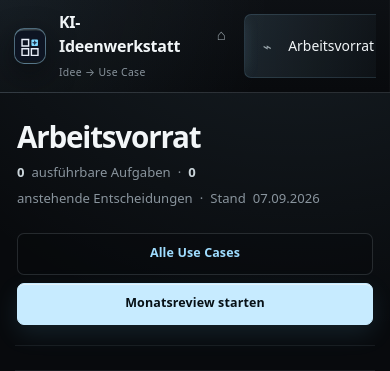
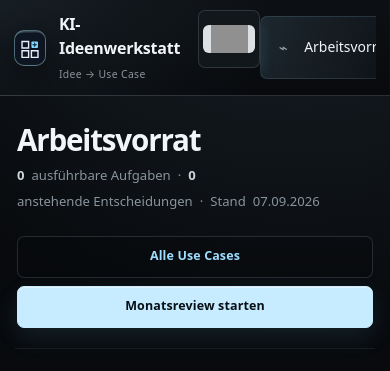
Before and after one commit to Satte882/KI-UseCase-Radar, a Django app: page / in a window 390 px wide. Shown: the top 371 px of the page. Run offline with Django 5.2, Linux system fonts and the light colour scheme; the visitor is signed in with stand-in values (Sample User, id 1); data comes from the database, SQL or seed files in the repository; data that the repository does not hold is empty; parts of the project's set-up code (start-up, migrations or seed data) failed here and were passed over; some libraries are stand-ins or nearby versions; grey boxes are pictures that could not be loaded.

Commit message:
feat: enlarge app return control as RSD Demo button

```diff
--- a/static/css/ui-vnext-tokens.css
+++ b/static/css/ui-vnext-tokens.css
@@ -91,6 +91,57 @@
   outline-offset: 3px;
 }
 
+/* Deutlich sichtbarer Rückweg aus der App zur separat gestalteten RSD-Präsentation. */
+.ui-vnext .app-sidebar > a[aria-label="Zur Startseite"] {
+  width: 100%;
+  min-height: 68px;
+  margin: 0 0 17px;
+  padding: 8px 10px;
+  border-color: var(--line);
+  background: var(--surface-2);
+}
+
+.ui-vnext .app-sidebar > a[aria-label="Zur Startseite"] .nav-icon {
+  display: block;
+  flex: 0 0 64px;
+  width: 64px;
+  height: 34px;
+  border-radius: 6px;
+  font-size: 0;
+  background: var(--ink) url("../img/rsd-logo.svg") center / contain no-repeat;
+}
+
+.ui-vnext .app-sidebar > a[aria-label="Zur Startseite"]::after {
+  content: "RSD Demo";
+  color: var(--ink);
+  font-size: .96rem;
+  font-weight: 720;
+  letter-spacing: -.01em;
+}
+
+.ui-vnext .app-sidebar > a[aria-label="Zur Startseite"]:hover {
+  border-color: var(--line-strong);
+  background: var(--surface-3);
+}
+
+@media (max-width: 1100px) {
+  .ui-vnext .app-sidebar > a[aria-label="Zur Startseite"] {
+    justify-content: center;
+    min-height: 58px;
+    padding-inline: 4px;
+  }
+
+  .ui-vnext .app-sidebar > a[aria-label="Zur Startseite"] .nav-icon {
+    flex-basis: 52px;
+    width: 52px;
+    height: 28px;
+  }
+
+  .ui-vnext .app-sidebar > a[aria-label="Zur Startseite"]::after {
+    display: none;
+  }
+}
+
 @media (prefers-reduced-motion: reduce) {
   .ui-vnext *,
   .ui-vnext *::before,
```
